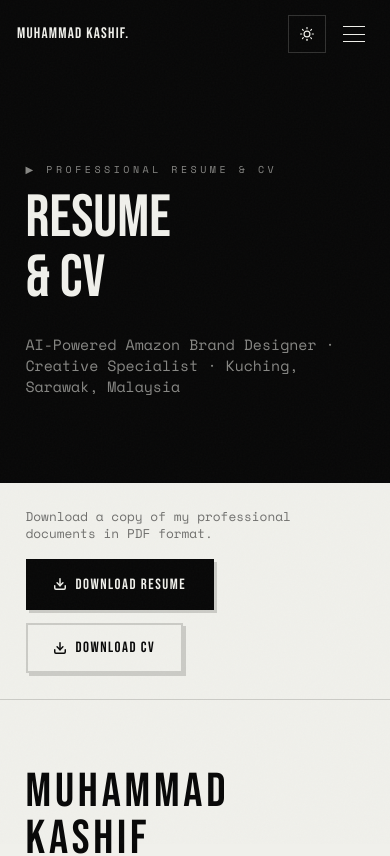
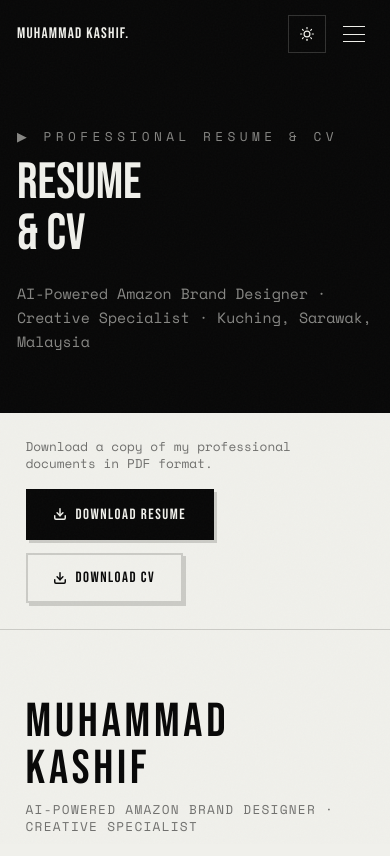
Before and after one commit to muhammadkashif928/muhammadkashif-net, a Next.js app: page /resume in a window 390 px wide. Shown: the top 856 px of the page. Built offline with nearby package versions, Linux system fonts and the light colour scheme.

Commit message:
Responsive: PageHeader

```diff
--- a/components/PageHeader.jsx
+++ b/components/PageHeader.jsx
@@ -1,15 +1,15 @@
 export default function PageHeader({ label, title, subtitle }) {
   return (
-    <div className="pt-[4.5rem]" style={{ backgroundColor: 'var(--a-bg)' }}>
-      <div className="max-w-7xl mx-auto px-6 py-20">
-        <p className="font-mono text-[10px] tracking-[0.35em] mb-3" style={{ color: 'var(--a-muted)' }}>
+    <div className="pt-16 sm:pt-[4.5rem]" style={{ backgroundColor: 'var(--a-bg)' }}>
+      <div className="max-w-7xl mx-auto px-4 sm:px-6 py-14 sm:py-20">
+        <p className="font-mono text-xs tracking-[0.35em] mb-3" style={{ color: 'var(--a-muted)' }}>
           ▶ {label}
         </p>
-        <h1 className="font-bebas leading-none" style={{ fontSize: 'clamp(3.5rem,9vw,7rem)', color: 'var(--a-text)' }}>
+        <h1 className="font-bebas leading-none" style={{ fontSize: 'clamp(3rem,9vw,7rem)', color: 'var(--a-text)' }}>
           {title}
         </h1>
         {subtitle && (
-          <p className="font-mono text-sm mt-6 max-w-xl" style={{ color: 'var(--a-muted)' }}>
+          <p className="font-mono text-sm sm:text-base mt-5 sm:mt-6 max-w-xl leading-relaxed" style={{ color: 'var(--a-muted)' }}>
             {subtitle}
           </p>
         )}
```
